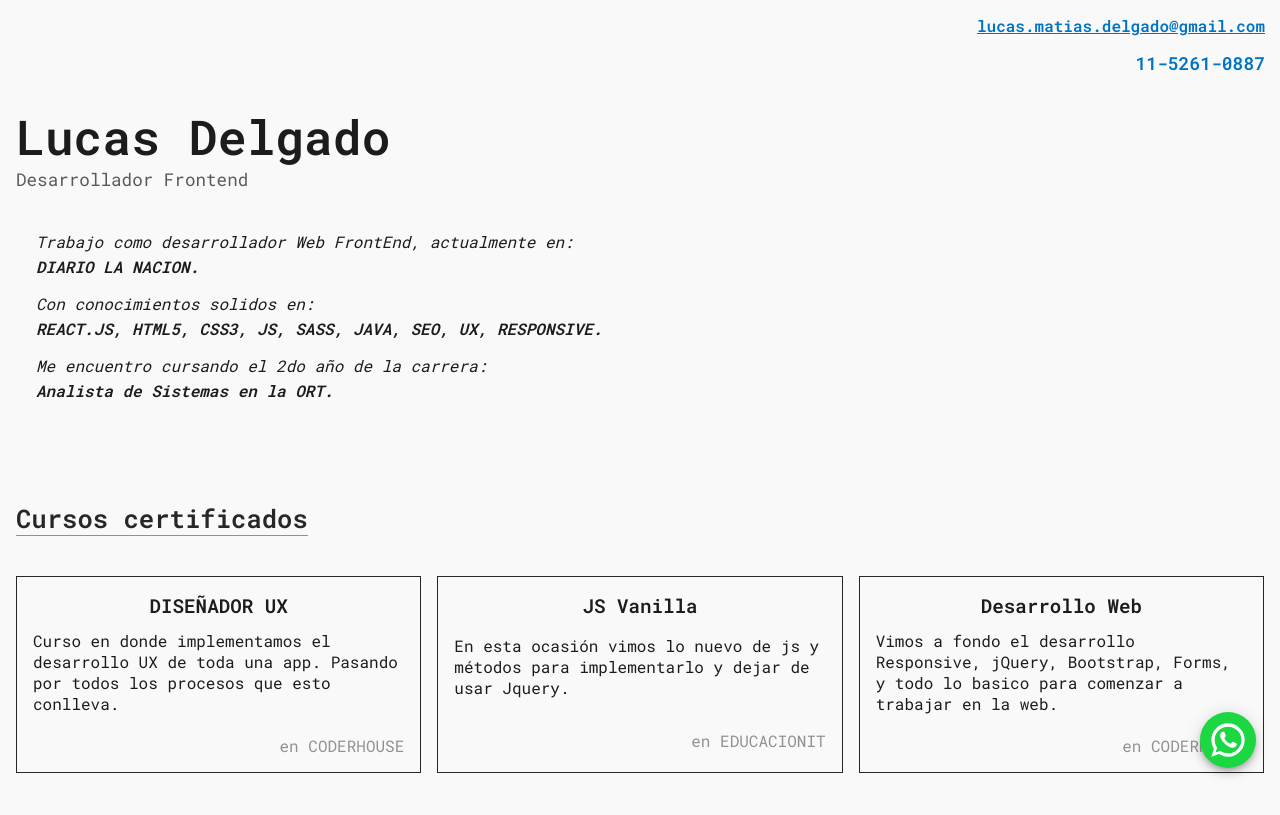
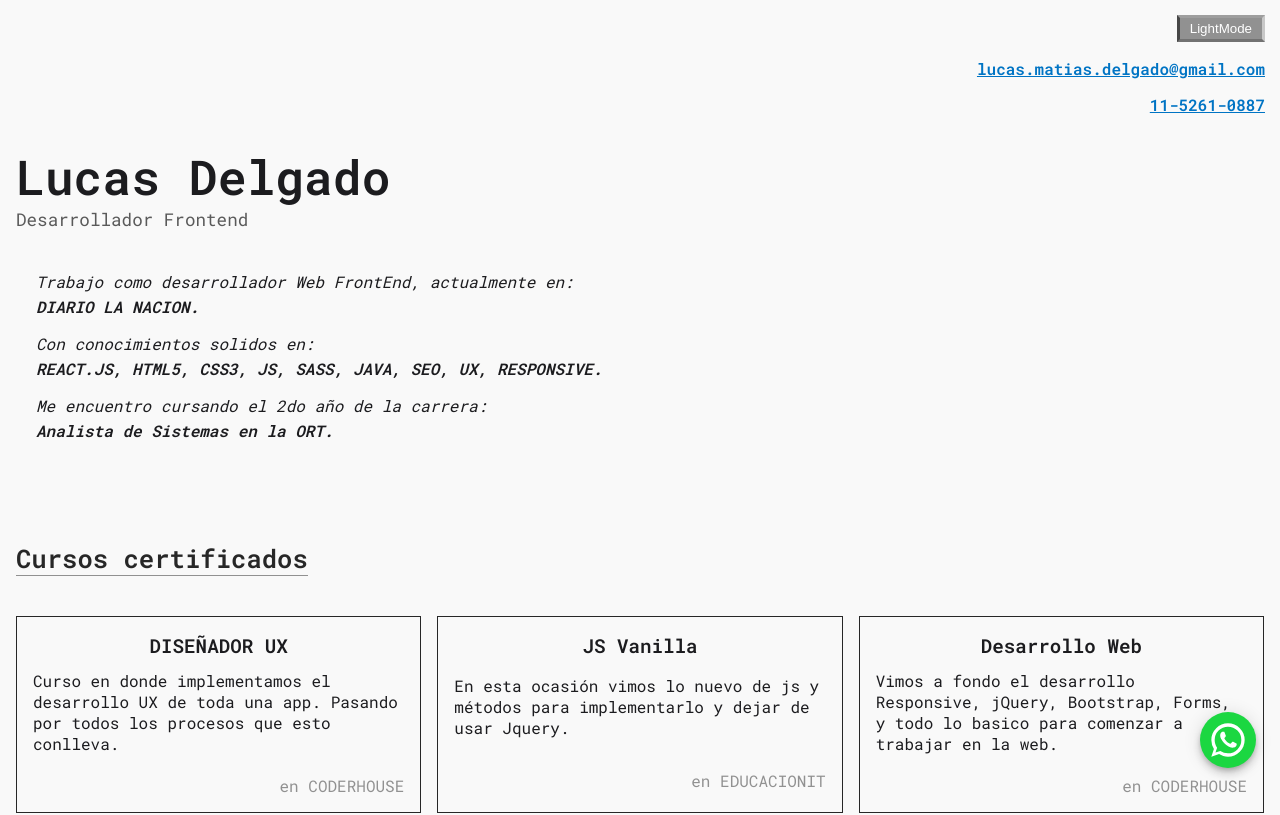
Before and after one commit to LucasDelgado/lucas2021, a Next.js app: page / in a window 1280 px wide. Shown: the top 815 px of the page. Built offline with nearby package versions, Linux system fonts and the light colour scheme.

Commit message:
btn hidemode

```diff
--- a/features/towers/Header.js
+++ b/features/towers/Header.js
@@ -1,11 +1,20 @@
-import React from 'react';
+import React, { useState } from 'react';
 
 
 const Header = () => {
+
+    const [darkMode, setDarkMode] = useState(false);
+
     return (
-        <header className="header container">
-            <a className="header__mail" href="mailto:lucas.matias.delgado@gmail.com">lucas.matias.delgado@gmail.com</a>
-            <a className="header__tel" href="tel:+591152610887"> 11-5261-0887</a>
+        <header className="header grid container">
+            <div className="header__left">
+
+            </div>
+            <div className="header__right">
+                <button type="button" className="btn-primary --mb-16" onClick={ ()=>{ setDarkMode(!darkMode) } } >{ darkMode ? 'DarkMode' : 'LightMode' }</button>
+                <a className="header__mail" href="mailto:lucas.matias.delgado@gmail.com">lucas.matias.delgado@gmail.com</a>
+                <a className="header__tel" href="tel:+591152610887"> 11-5261-0887</a>
+            </div>
         </header>
     );
 }
--- a/styles/principal.scss
+++ b/styles/principal.scss
@@ -61,8 +61,12 @@
 
 /*header*/
 .header{
+    padding: 15px;
+    &__left{
+        text-align: left;
+    }
+    &__right{
         text-align: right;
-    padding: 15px;
         a{
             margin-bottom: 15px;
             display: flex;
@@ -74,6 +78,7 @@
             text-decoration: none;
             font-size: 18px;
             overflow: hidden;
+        }
     }
 }
 
@@ -116,3 +121,36 @@
         color: var(--light-neutral-500);
     }
 }
+
+
+.btn-primary{
+    background: var(--light-neutral-500);
+    border-bottom: 3px inset rgba(0, 0, 0, 0.5);
+    border-left: 3px inset rgba(0, 0, 0, 0.5);
+    border-right: 3px inset rgba(255, 255, 255, 0.5);
+    border-top: 3px inset rgba(255, 255, 255, 0.5);
+    box-sizing: border-box;
+    color: white;
+    cursor: pointer;
+    display: inline-block;
+    padding: 3px 10px;
+    transition: all .3s;
+	&:hover {
+		background: #BCBCBC;
+        transition: all .3s;
+	}
+}
+
+//=============================
+// HELPERS MARGINS
+//=============================
+
+.--mb-0 {
+	margin-bottom:0 !important;
+}
+.--mb-8 {
+	margin-bottom: 8px !important;
+}
+.--mb-16 {
+	margin-bottom: 16px !important;
+}
```
Lines whose indentation alone changed are shown as unchanged.
